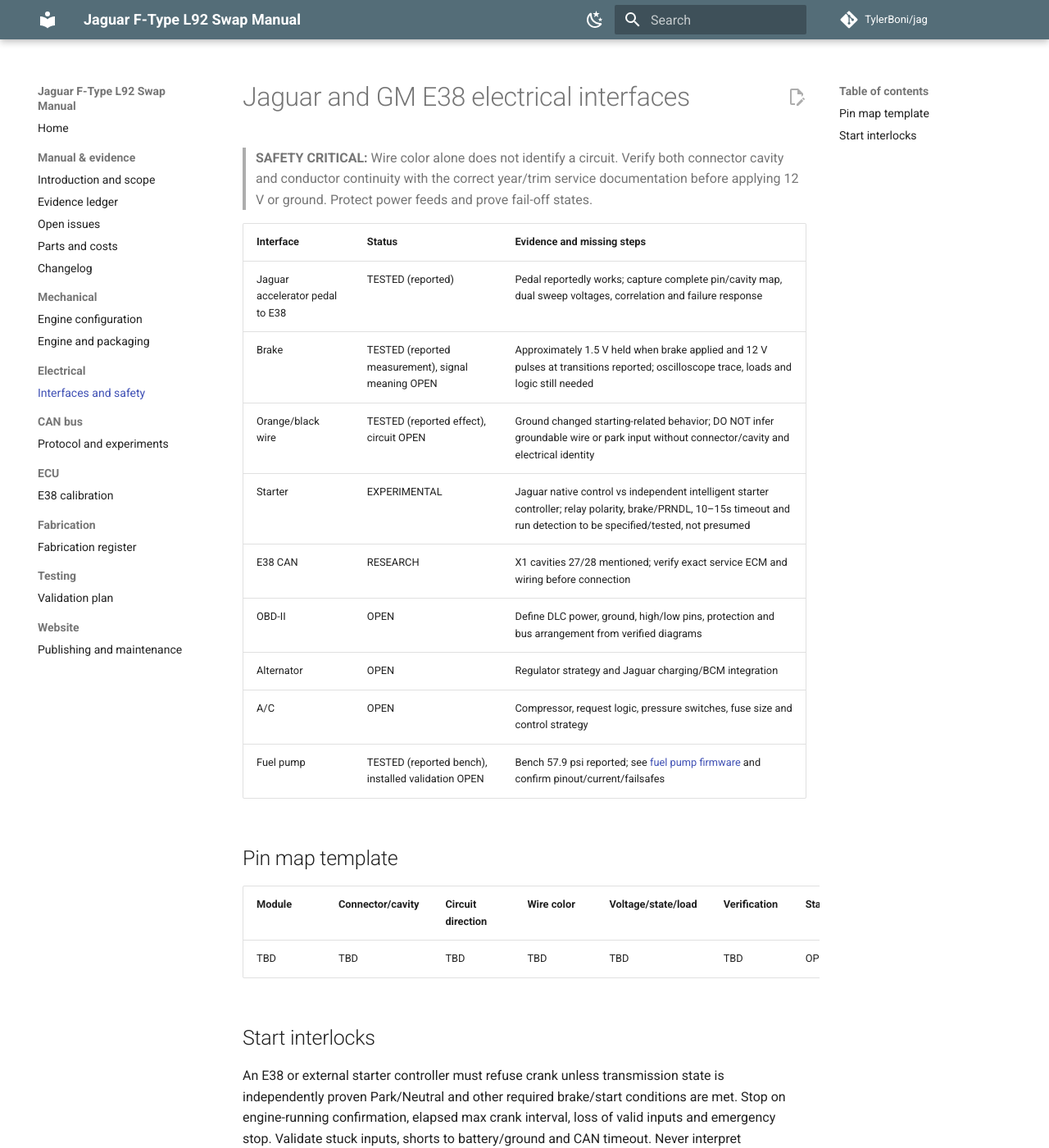
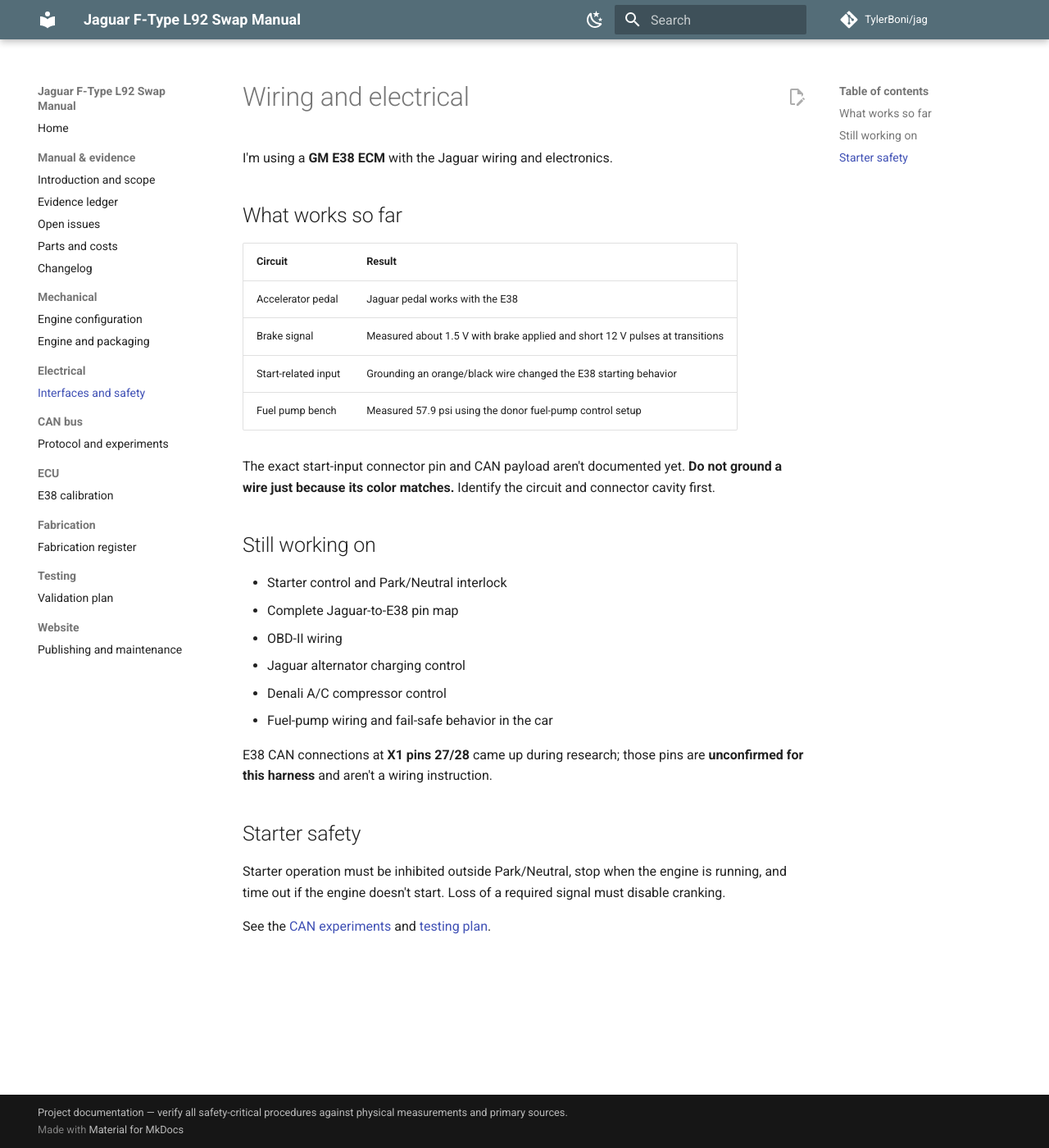
Before and after one commit to TylerBoni/jag, an MkDocs documentation site: the page built from build-manual/docs/electrical/interfaces.md, in a window 1280 px wide and 1400 px high. Shown: the whole window at 82% size. Built offline with MkDocs 1.6.1 and Material for MkDocs 9.7.7, drawn with Linux system fonts in a browser that asks for light colours; comment, search, counter and statistics services are not loaded; some of the changed text lies outside the part shown.

Commit message:
docs: simplify electrical CAN ECU and testing guides

```diff
--- a/build-manual/docs/electrical/interfaces.md
+++ b/build-manual/docs/electrical/interfaces.md
@@ -1,25 +1,31 @@
-# Jaguar and GM E38 electrical interfaces
+# Wiring and electrical
 
-> **SAFETY CRITICAL:** Wire color alone does not identify a circuit. Verify both connector cavity and conductor continuity with the correct year/trim service documentation before applying 12 V or ground. Protect power feeds and prove fail-off states.
+I'm using a **GM E38 ECM** with the Jaguar wiring and electronics.
 
-| Interface | Status | Evidence and missing steps |
-| --- | --- | --- |
-| Jaguar accelerator pedal to E38 | TESTED (reported) | Pedal reportedly works; capture complete pin/cavity map, dual sweep voltages, correlation and failure response |
-| Brake | TESTED (reported measurement), signal meaning OPEN | Approximately 1.5 V held when brake applied and 12 V pulses at transitions reported; oscilloscope trace, loads and logic still needed |
-| Orange/black wire | TESTED (reported effect), circuit OPEN | Ground changed starting-related behavior; DO NOT infer groundable wire or park input without connector/cavity and electrical identity |
-| Starter | EXPERIMENTAL | Jaguar native control vs independent intelligent starter controller; relay polarity, brake/PRNDL, 10–15s timeout and run detection to be specified/tested, not presumed |
-| E38 CAN | RESEARCH | X1 cavities 27/28 mentioned; verify exact service ECM and wiring before connection |
-| OBD-II | OPEN | Define DLC power, ground, high/low pins, protection and bus arrangement from verified diagrams |
-| Alternator | OPEN | Regulator strategy and Jaguar charging/BCM integration |
-| A/C | OPEN | Compressor, request logic, pressure switches, fuse size and control strategy |
-| Fuel pump | TESTED (reported bench), installed validation OPEN | Bench 57.9 psi reported; see [fuel pump firmware](https://github.com/TylerBoni/jag/tree/master/fuel_pump_controller) and confirm pinout/current/failsafes |
+## What works so far
 
-## Pin map template
+| Circuit | Result |
+| --- | --- |
+| Accelerator pedal | Jaguar pedal works with the E38 |
+| Brake signal | Measured about 1.5 V with brake applied and short 12 V pulses at transitions |
+| Start-related input | Grounding an orange/black wire changed the E38 starting behavior |
+| Fuel pump bench | Measured 57.9 psi using the donor fuel-pump control setup |
 
-| Module | Connector/cavity | Circuit direction | Wire color | Voltage/state/load | Verification | Status |
-| --- | --- | --- | --- | --- | --- | --- |
-| TBD | TBD | TBD | TBD | TBD | TBD | OPEN |
+The exact start-input connector pin and CAN payload aren't documented yet. **Do not ground a wire just because its color matches.** Identify the circuit and connector cavity first.
 
-## Start interlocks
+## Still working on
 
-An E38 or external starter controller must refuse crank unless transmission state is independently proven Park/Neutral and other required brake/start conditions are met. Stop on engine-running confirmation, elapsed max crank interval, loss of valid inputs and emergency stop. Validate stuck inputs, shorts to battery/ground and CAN timeout. Never interpret successful starter engagement as an acceptable safety strategy.
+- Starter control and Park/Neutral interlock
+- Complete Jaguar-to-E38 pin map
+- OBD-II wiring
+- Jaguar alternator charging control
+- Denali A/C compressor control
+- Fuel-pump wiring and fail-safe behavior in the car
+
+E38 CAN connections at **X1 pins 27/28** came up during research; those pins are **unconfirmed for this harness** and aren't a wiring instruction.
+
+## Starter safety
+
+Starter operation must be inhibited outside Park/Neutral, stop when the engine is running, and time out if the engine doesn't start. Loss of a required signal must disable cranking.
+
+See the [CAN experiments](../can/protocol-and-experiments.md) and [testing plan](../testing/validation-plan.md).
```
